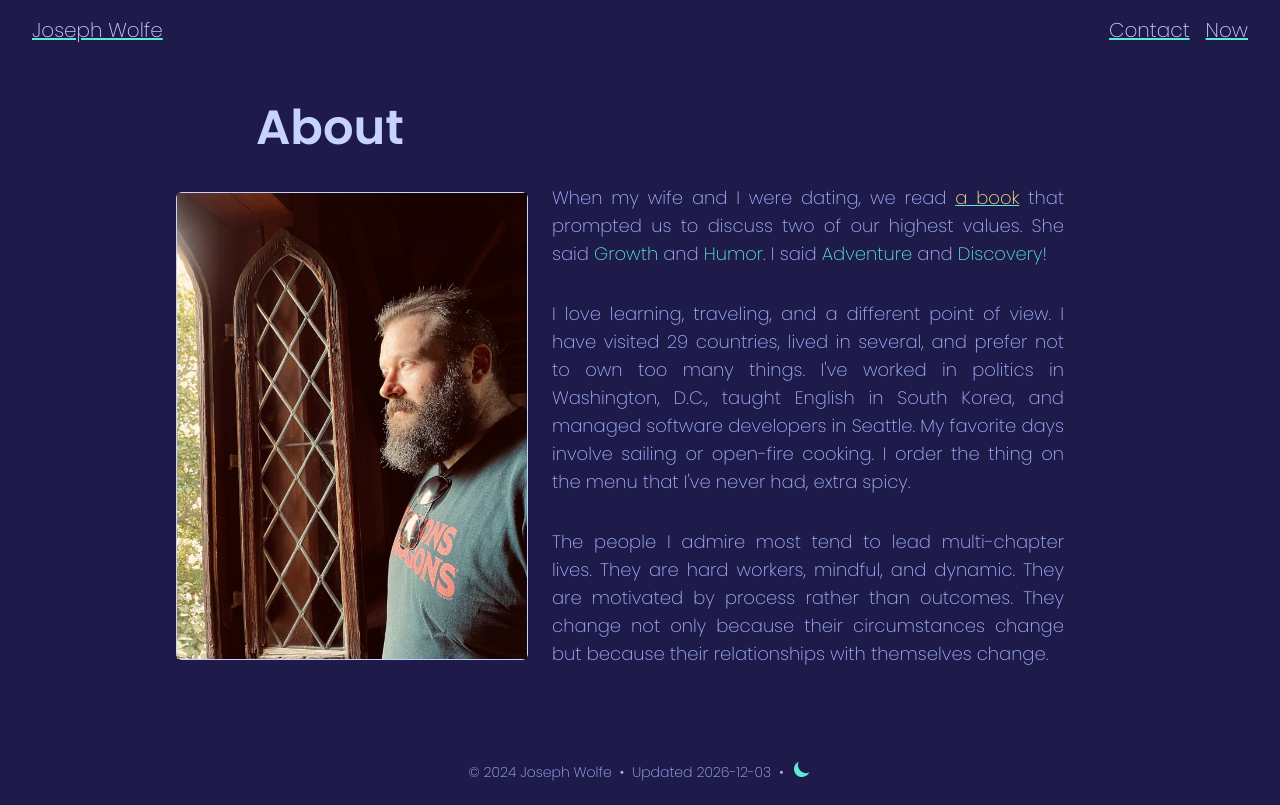
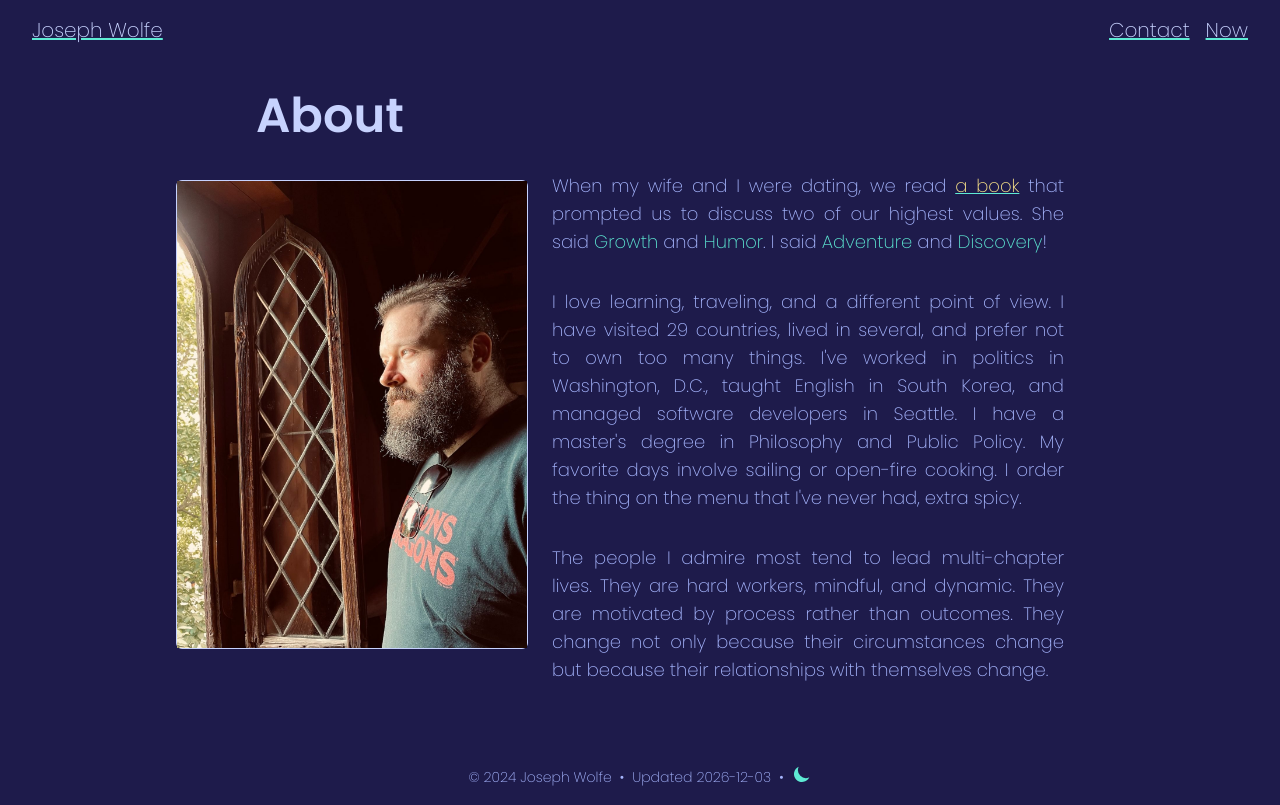
Before and after one commit to CharmedSatyr/personal-website, a Next.js app: page /about in a window 1280 px wide. Built offline with nearby package versions, Linux system fonts and the light colour scheme.

Commit message:
Mention master's degree

```diff
--- a/app/about/page.tsx
+++ b/app/about/page.tsx
@@ -39,8 +39,9 @@ const About = () => {
 						I love learning, traveling, and a different point of view. I have visited 29 countries,
 						lived in several, and prefer not to own too many things. I've worked in politics in
 						Washington, D.C., taught English in South Korea, and managed software developers in
-						Seattle. My favorite days involve sailing or open-fire cooking. I order the thing on the
-						menu that I've never had, extra spicy.
+						Seattle. I have a master's degree in Philosophy and Public Policy. My favorite days
+						involve sailing or open-fire cooking. I order the thing on the menu that I've never had,
+						extra spicy.
 					</p>
 
 					<p className="text-lg">
```
